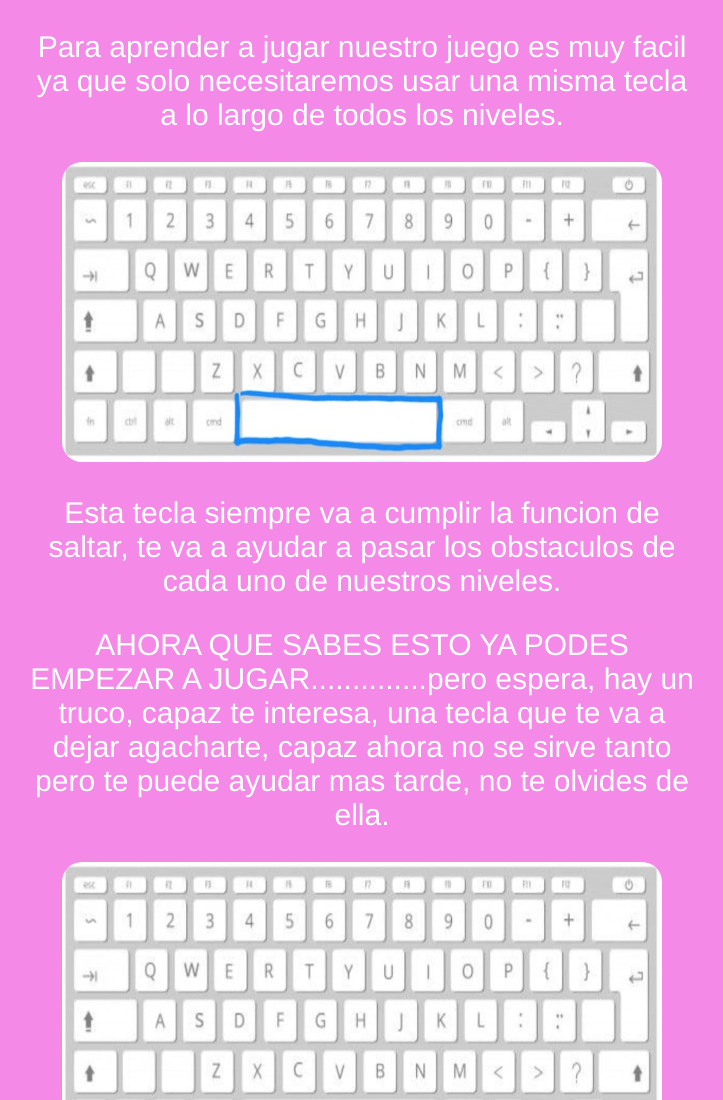
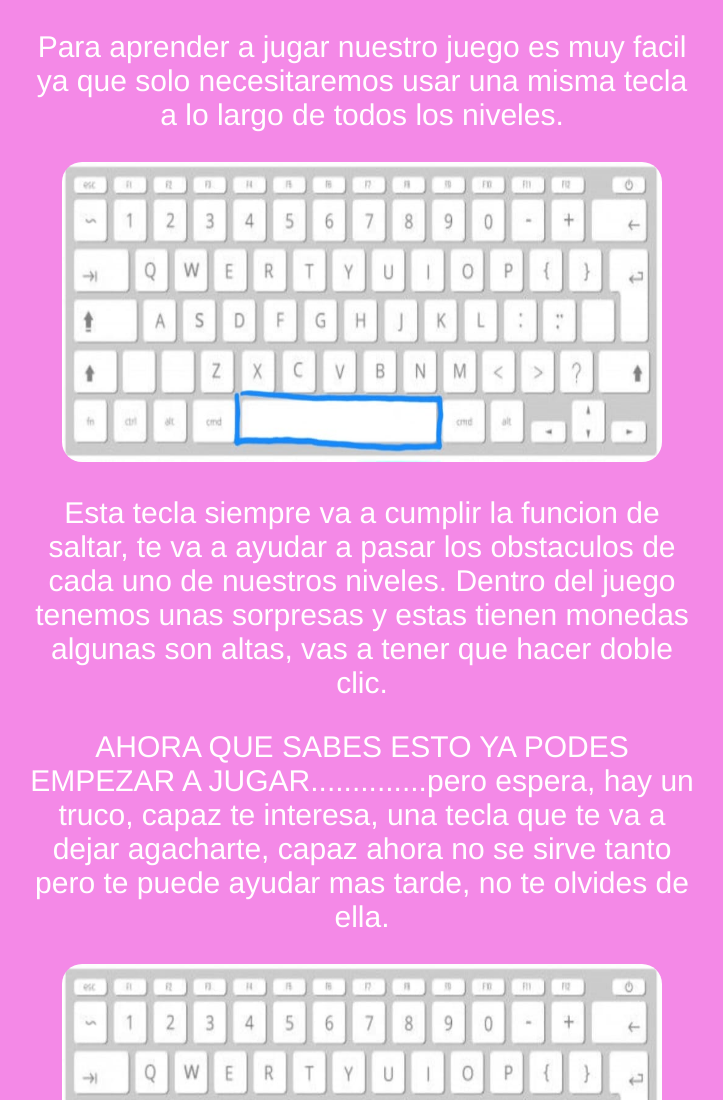
Before and after one commit to JuliMarteniuk/k0difikadas, a plain HTML site: page ayuda/ayuda.html in a window 1280 px wide. Shown: the top 1100 px of the page, without its empty margins (278-1001 px from the left). Drawn offline with Linux system fonts and the light colour scheme.

Commit message:
arregle ayuda

```diff
--- a/ayuda/ayuda.html
+++ b/ayuda/ayuda.html
@@ -15,7 +15,7 @@
         <img src="fotos/espacio.jpg" alt="espacio" id="img" class="espacio">
     </div>
     <div class="p2">
-        <p>Esta tecla siempre va a cumplir la funcion de saltar, te va a ayudar a pasar los obstaculos de cada uno de nuestros niveles.</p>
+        <p>Esta tecla siempre va a cumplir la funcion de saltar, te va a ayudar a pasar los obstaculos de cada uno de nuestros niveles. Dentro del juego tenemos unas sorpresas y estas tienen monedas algunas son altas, vas a tener que hacer doble clic.</p>
     </div>
     <div class="p3">
         <p>AHORA QUE SABES ESTO YA PODES EMPEZAR A JUGAR..............pero espera, hay un truco, capaz te interesa, una tecla que te va a dejar agacharte, capaz ahora no se sirve tanto pero te puede ayudar mas tarde, no te olvides de ella.</p>
```
